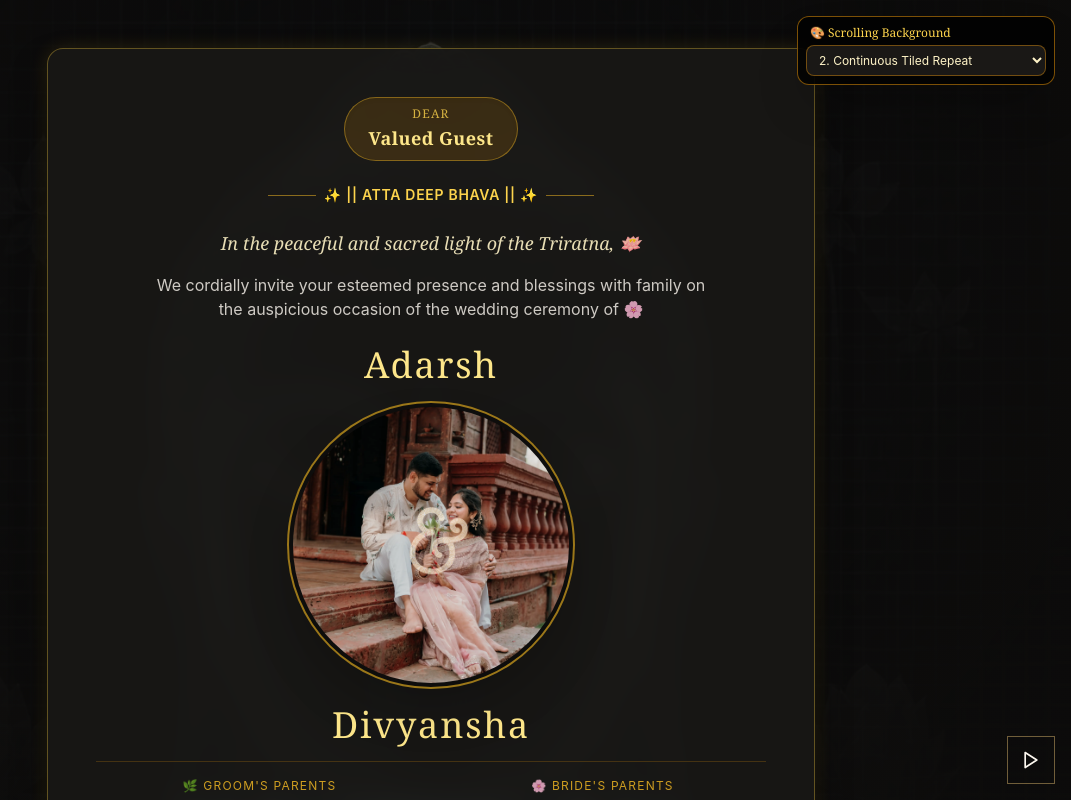
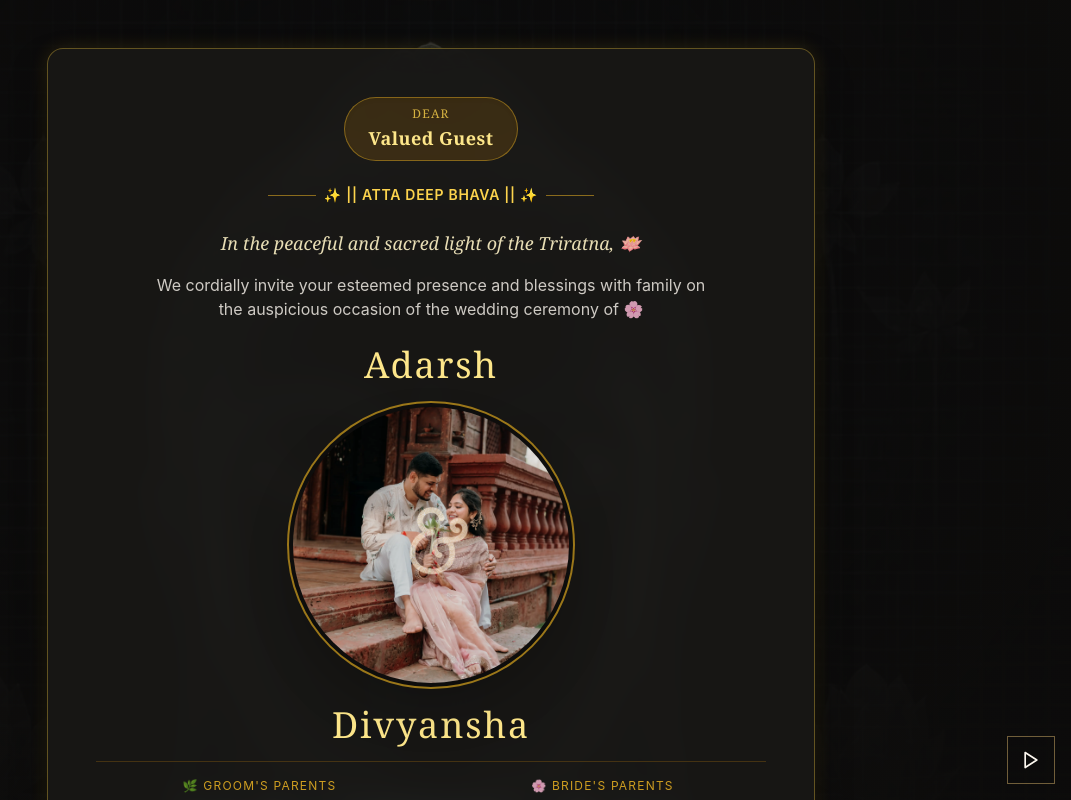
Before and after one commit to Adoniskingx/AD, a React (Vite) app in the folder adarsh-divyansha-wedding/: page / in a window 1280 px wide. Shown: the top 800 px of the page, without its empty margins (209-1280 px from the left). Built offline with nearby package versions, Linux system fonts and the light colour scheme.

Commit message:
Remove BackgroundSelector from App component
Removed BackgroundSelector component from App.

```diff
--- a/adarsh-divyansha-wedding/src/App.tsx
+++ b/adarsh-divyansha-wedding/src/App.tsx
@@ -6,14 +6,10 @@ import VideoSection from './components/VideoSection';
 import ThingsToKnow from './components/ThingsToKnow';
 import Footer from './components/Footer';
 import MusicPlayer from './components/MusicPlayer';
-import BackgroundSelector from './components/BackgroundSelector';
 
 export function App() {
   return (
     <div className="min-h-screen relative overflow-x-hidden">
-      {/* Background Selector Dropdown */}
-      <BackgroundSelector />
-
       {/* Background Layer */}
       <div className="sacred-bg-layer" />
       <div className="sacred-overlay-layer" />
```
